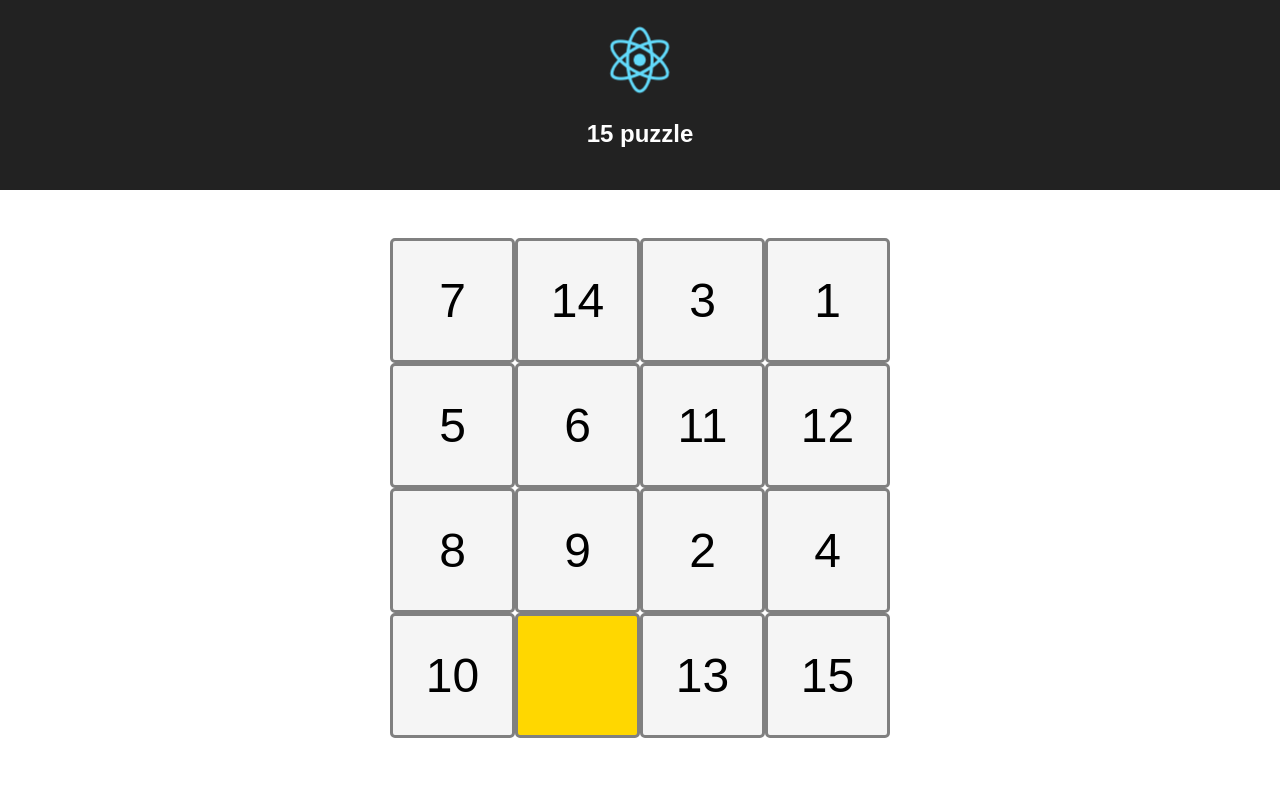
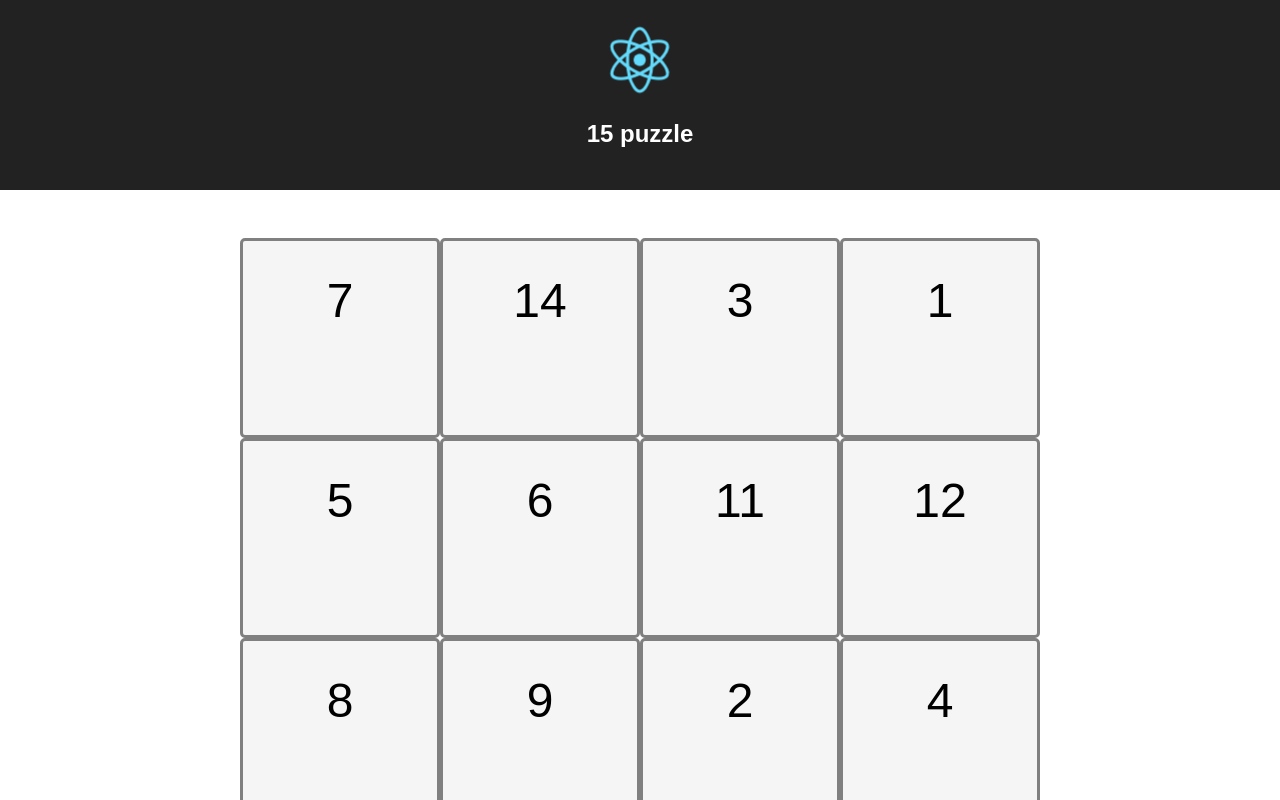
Before and after one commit to AndreiSoroka/15-puzzle-game, a React (Create React App) app: page / in a window 1280 px wide. Shown: the top 800 px of the page. Built offline with nearby package versions, Linux system fonts and the light colour scheme.

Commit message:
[game] update game size

```diff
--- a/src/containers/game.css
+++ b/src/containers/game.css
@@ -1,5 +1,5 @@
 .game {
-  width: 500px;
+  width: 100vh;
   height: 500px;
   margin: 3rem auto;
 }
```
